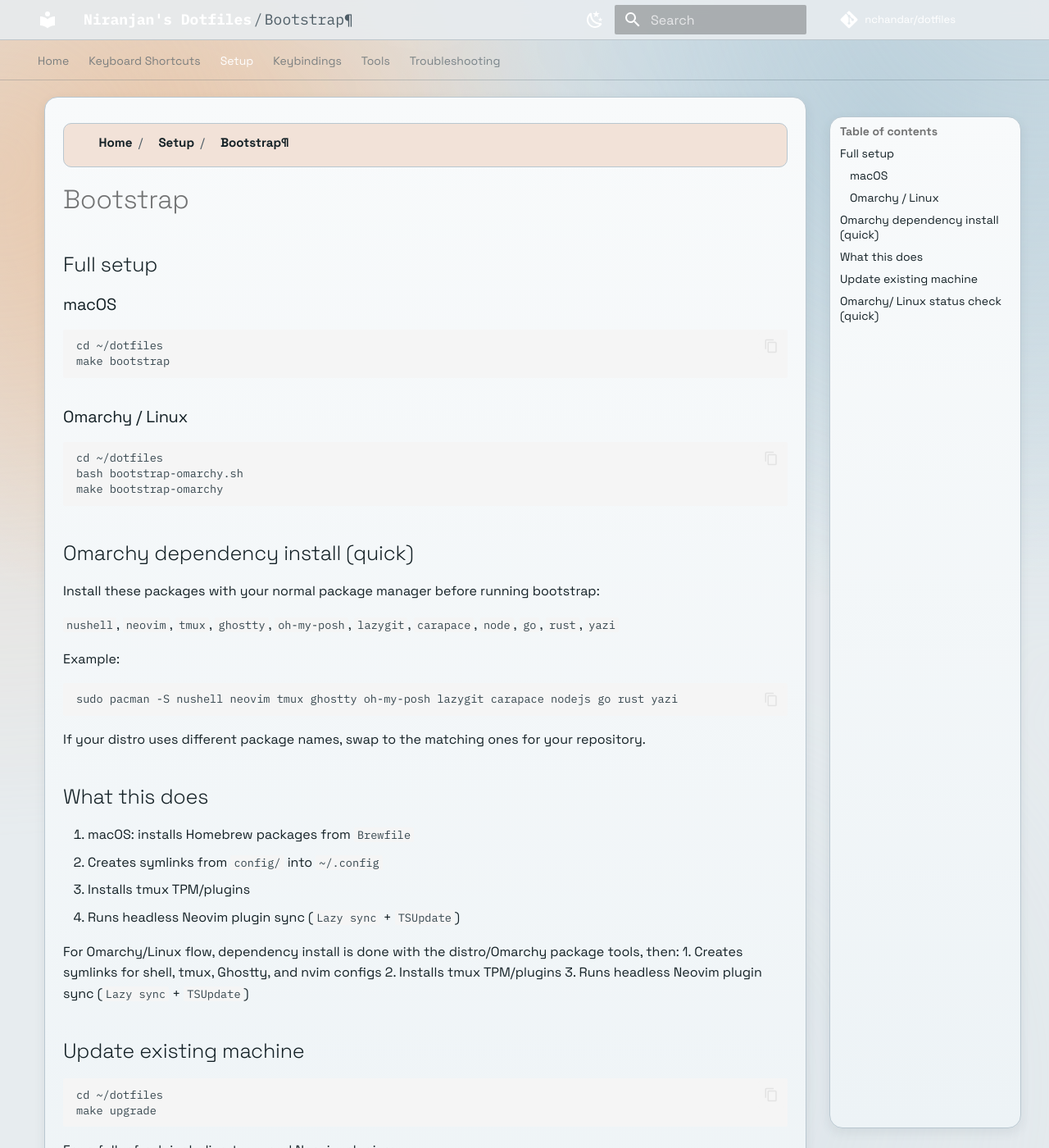
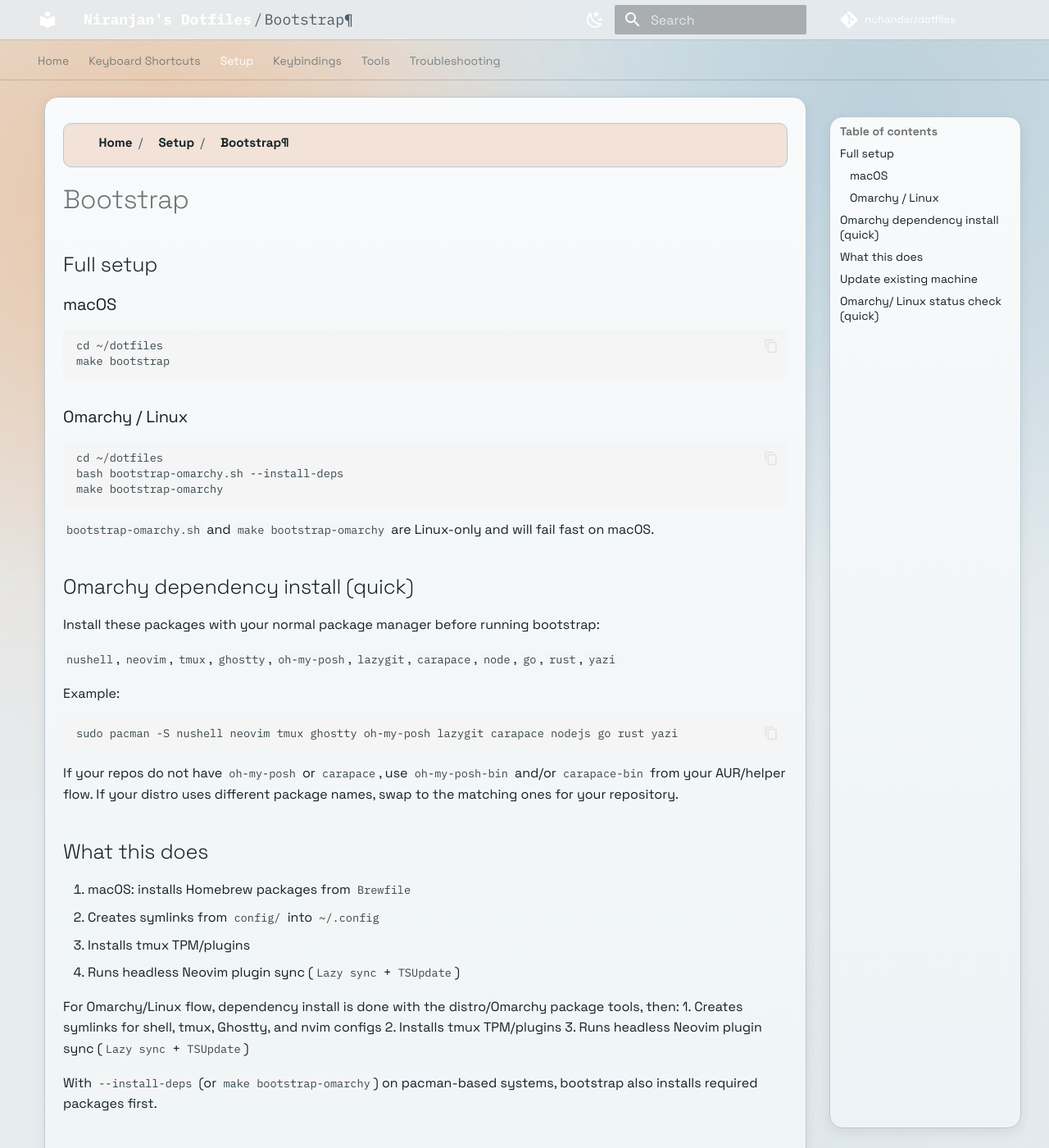
Before and after one commit to nchandar/dotfiles, an MkDocs documentation site: the page built from docs/setup/bootstrap.md, in a window 1280 px wide and 1400 px high. Shown: the whole window at 82% size. Built offline with MkDocs 1.6.1 and Material for MkDocs 9.7.7, drawn with Linux system fonts in a browser that asks for light colours; comment, search, counter and statistics services are not loaded.

Commit message:
Harden Omarchy bootstrap and align Ghostty sizing

````diff
--- a/docs/setup/bootstrap.md
+++ b/docs/setup/bootstrap.md
@@ -11,9 +11,11 @@ make bootstrap
 ### Omarchy / Linux
 ```sh
 cd ~/dotfiles
-bash bootstrap-omarchy.sh
+bash bootstrap-omarchy.sh --install-deps
 make bootstrap-omarchy
 ```
+
+`bootstrap-omarchy.sh` and `make bootstrap-omarchy` are Linux-only and will fail fast on macOS.
 
 ## Omarchy dependency install (quick)
 Install these packages with your normal package manager before running bootstrap:
@@ -26,6 +28,7 @@ Example:
 sudo pacman -S nushell neovim tmux ghostty oh-my-posh lazygit carapace nodejs go rust yazi
 ```
 
+If your repos do not have `oh-my-posh` or `carapace`, use `oh-my-posh-bin` and/or `carapace-bin` from your AUR/helper flow.
 If your distro uses different package names, swap to the matching ones for your repository.
 
 ## What this does
@@ -38,6 +41,8 @@ For Omarchy/Linux flow, dependency install is done with the distro/Omarchy packa
 1. Creates symlinks for shell, tmux, Ghostty, and nvim configs
 2. Installs tmux TPM/plugins
 3. Runs headless Neovim plugin sync (`Lazy sync` + `TSUpdate`)
+
+With `--install-deps` (or `make bootstrap-omarchy`) on pacman-based systems, bootstrap also installs required packages first.
 
 ## Update existing machine
 ```sh
````
Also changed, not shown: README.md (+8 -4 lines), docs/troubleshooting.md (+5 -1 lines), 3 other files.
